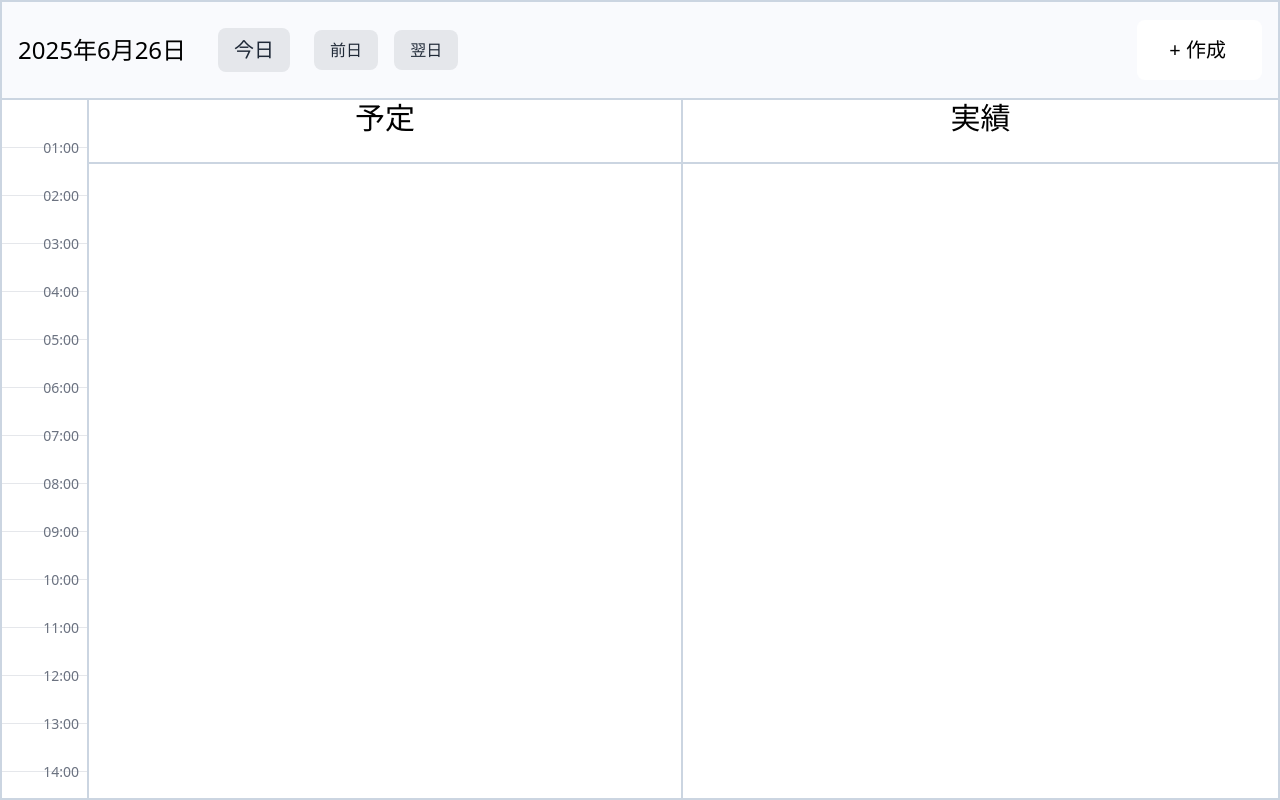
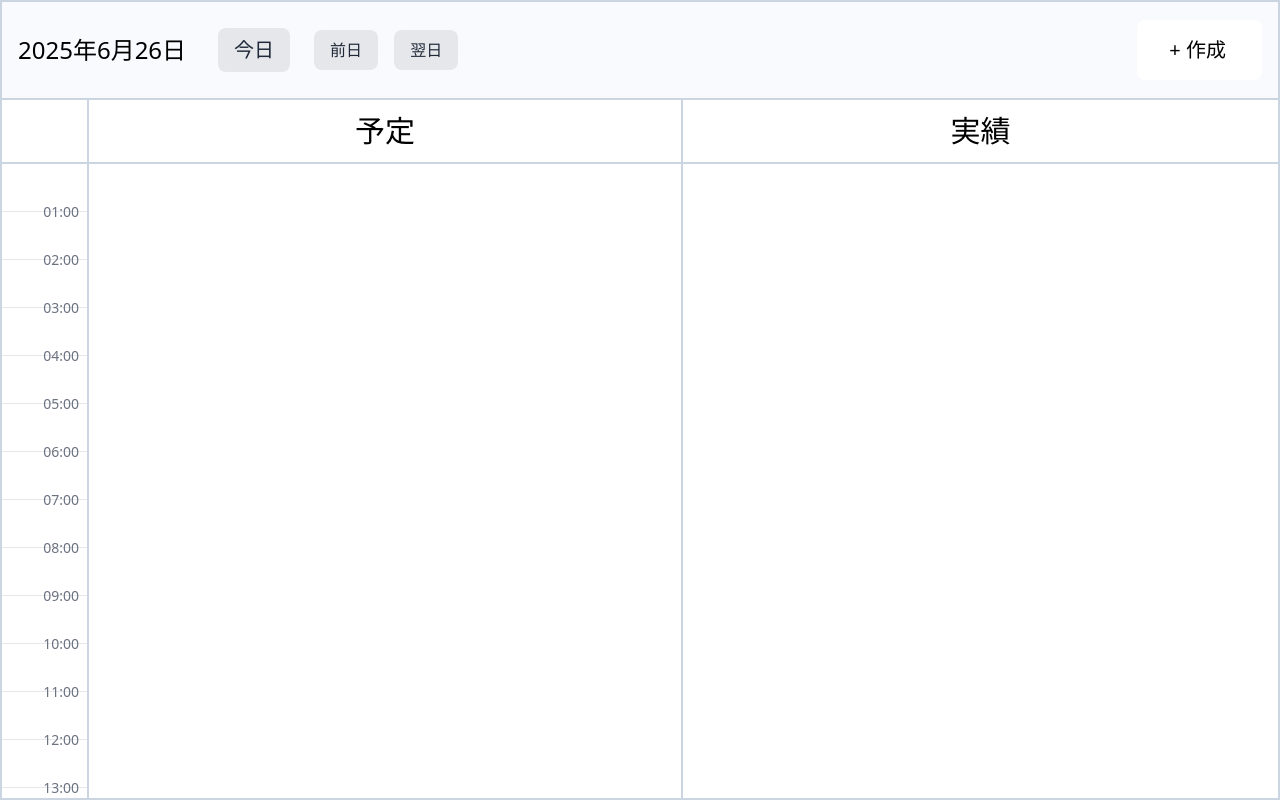
Before and after one commit to barsea/schedpoint, a Vue app in the folder frontend/: page / in a window 1280 px wide. Built offline with nearby package versions, Linux system fonts and the light colour scheme.

Commit message:
予定・実績カラムのヘッダーを作成、時間軸のレイアウト修正

```diff
--- a/frontend/src/components/ScheduleColumn.vue
+++ b/frontend/src/components/ScheduleColumn.vue
@@ -1,6 +1,6 @@
 <template>
   <div>
-    <h2 class="h-16 text-center text-3xl border-b-2 border-slate-300 ">{{ title }}</h2>
+    <h2 class="flex items-center justify-center h-16 text-3xl border-b-2 border-slate-300">{{ title }}</h2>
   </div>
 </template>
 
--- a/frontend/src/components/TimeAxis.vue
+++ b/frontend/src/components/TimeAxis.vue
@@ -1,5 +1,6 @@
 <template>
   <div>
+    <div class="h-16 border-b-2 border-slate-300"></div>
     <div
       v-for="(text, index) in items"
       :key="index"
--- a/frontend/src/views/ScheduleView.vue
+++ b/frontend/src/views/ScheduleView.vue
@@ -6,13 +6,13 @@
     </div>
 
     <div class="flex flex-grow w-full max-w-[1500px] border-x-2 border-b-2 border-slate-300 overflow-y-auto">
-      <div class="w-[100px] min-h-[1152px] flex-grow bg-white">
+      <div class="w-[100px] min-h-[1216px] flex-grow bg-white">
         <TimeAxis />
       </div>
-      <div class="w-[700px] min-h-[1152px] flex-grow bg-white border-x-2 border-slate-300">
+      <div class="w-[700px] min-h-[1216px] flex-grow bg-white border-x-2 border-slate-300">
         <ScheduleColumn title="予定" />
       </div>
-      <div class="w-[700px] min-h-[1152px] flex-grow bg-white">
+      <div class="w-[700px] min-h-[1216px] flex-grow bg-white">
         <ScheduleColumn title="実績" />
       </div>
     </div>
```
